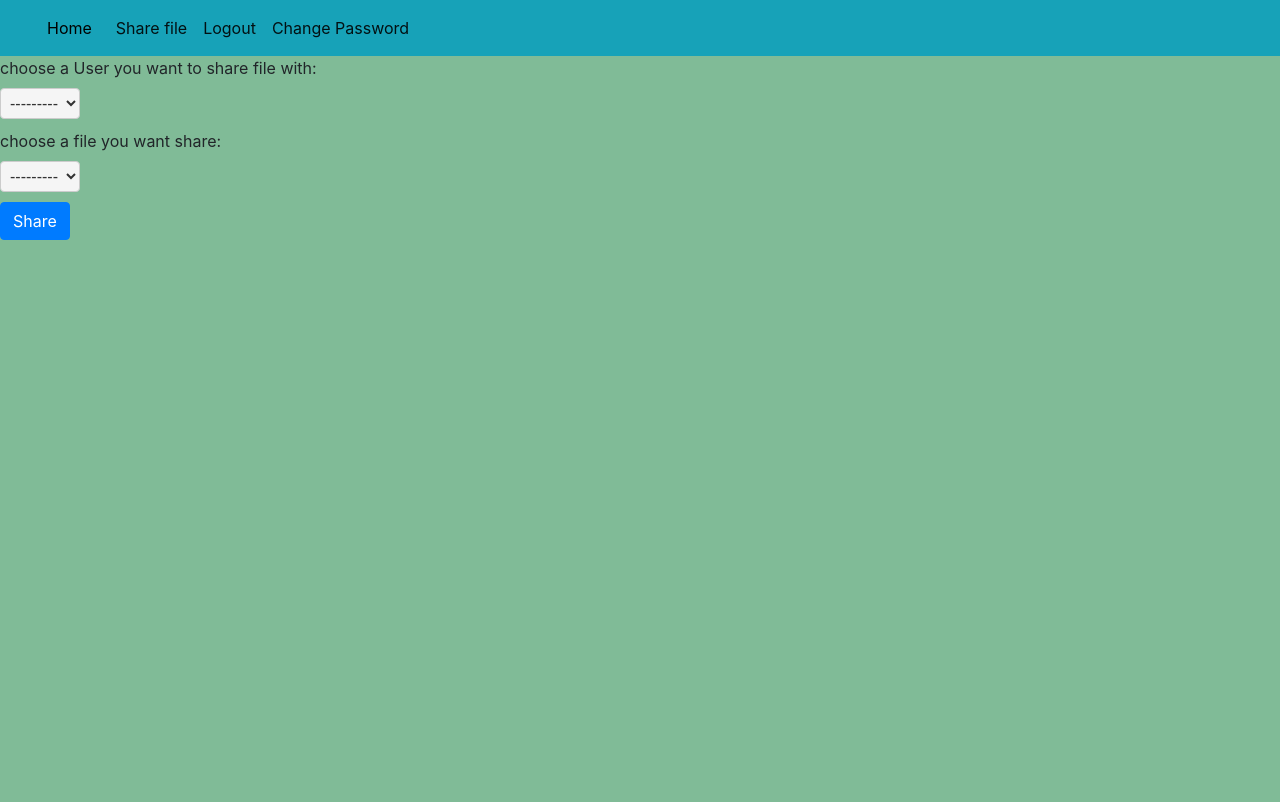
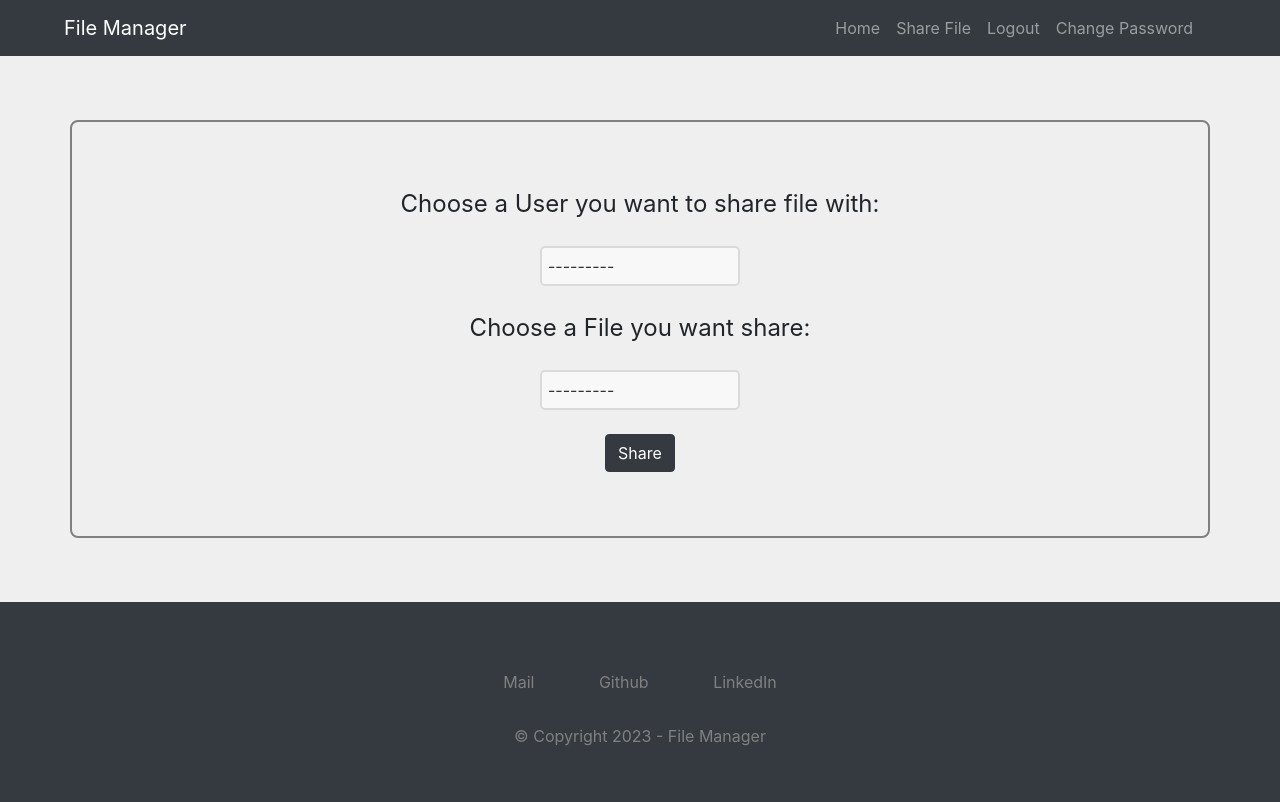
Before and after one commit to Jitendra2584/File_manager, a Django app: page /share/ in a window 1280 px wide. Before the commit the page ends 240 px from the top, so only its background shows below. Run offline with Django 4.2, Linux system fonts and the light colour scheme; the visitor is signed in with stand-in values (Sample User, id 1); data comes from the database, SQL or seed files in the repository; data that the repository does not hold is empty.

Commit message:
Changed UI and Added Footer

```diff
--- a/app/views.py
+++ b/app/views.py
@@ -85,7 +85,7 @@ def Sharepage(request):
         if form.is_valid():
             file=form.cleaned_data['shared_file']
             file.shared_with.add(form.cleaned_data['shared_with'])
-            error="file is shared, please return to home page"
+            error="File has been shared, Please return to Home Page"
             return render(request,'success.html',{'error':error})
         else:
             return HttpResponse(form.errors)
@@ -143,20 +143,20 @@ def SignupPage(request):
             pass1=form.cleaned_data['password1']
             pass2=form.cleaned_data['password2']
             if  User.objects.filter(username=uname).exists():
-                errors="Your username is already exist! or No username Provide"
+                errors="Your username already exist! or No username Provided"
                 return render (request,'signup.html',{"form":form,'errors':errors})
             if  User.objects.filter(email=email).exists():
-                errors="Your email is already exist! or no email provide"
+                errors="Your email already exist! or no email provided"
                 return render (request,'signup.html',{"form":form,'errors':errors})
             if pass1!=pass2:
-                errors="Your password and confrom password are not Same!!"
+                errors="Your password and confirm password are not Same!!"
                 return render (request,'signup.html',{"form":form,'errors':errors})
             else:
                 my_user=form.save(commit=False)
                 my_user.is_active=False
                 my_user.save()
                 activeEmail(request,my_user,request.POST.get('email'))
-                errors="please activate your account in email"
+                errors="Please activate your account in email"
                 return render(request,'login.html',{"form":form,'errors':errors})
         else:
             errors = "username either taken or use only  number,digit and character"
@@ -204,14 +204,14 @@ def password_reset_request(request):
                 email = EmailMessage(subject, message, to=[associated_user.email])
                 if email.send():
                         form = PasswordResetForm()
-                        errors="we have send a link please change your password through the link."
+                        errors="We have send a link please change your password through the link."
                         return render(request, "password_reset.html",{"form": form,"errors":errors})
 
                 else:
                     print("Problem sending reset password email, <b>SERVER PROBLEM</b>")
             # errer k sath
             else:
-                errors="please provide a valid user Email"
+                errors="Please provide a valid user Email"
                 return render(request,"password_reset.html", {"form": form,"errors": errors})
         else:
             errors=form.errors.values()
--- /dev/null
+++ b/templates/footer.html
@@ -0,0 +1,38 @@
+<style>
+    footer {
+        background-color: #343a40;
+        height: 200px;
+        display: flex;
+        flex-direction: column;
+        justify-content: center;
+        align-items: center;
+    }
+
+    .footer-links {
+        margin: 30px 10px;
+    }
+
+    .links {
+        text-decoration: none;
+        color: gray;
+        margin: 0 30px;
+    }
+
+    .links:hover {
+        text-decoration: none;
+        color: white;
+    }
+
+    footer>p {
+        color: gray;
+    }
+</style>
+<footer>
+    <div class="footer-links">
+        <a class="links" href="mailto:jitendrasingh28321155@gmail.com" target="_blank">Mail</a>
+        <a class="links" href="https://github.com/Jitendra2584" target="_blank" rel="noopener noreferrer">Github</a>
+        <a class="links" href="https://www.linkedin.com/in/jitendra-singh-4173b0244/" target="_blank"
+            rel="noopener noreferrer">LinkedIn</a>
+    </div>
+    <p class="copyright">© Copyright 2023 - File Manager</p>
+</footer>
--- a/templates/navbar.html
+++ b/templates/navbar.html
@@ -1,29 +1,33 @@
-<nav class="navbar navbar-expand-lg navbar-light bg-info">
+<style>
+    .navbar {
+        position: sticky;
+        top: 0;
+        z-index: 100;
+    }
+</style>
+
+<nav class="navbar navbar-expand-lg navbar-dark bg-dark">
+    <a class="navbar-brand ml-5" href="{% url 'home' %}">File Manager</a>
     <div class="container-fluid">
-        <a class="nav-link active" aria-current="page" href="{% url 'home' %}" style="color: black;">Home</a>
-        <button class="navbar-toggler" type="button" data-bs-toggle="collapse" data-bs-target="#navbarSupportedContent" aria-controls="navbarSupportedContent" aria-expanded="false" aria-label="Toggle navigation">
+        <button class="navbar-toggler" type="button" data-toggle="collapse" data-target="#navbarNav"
+            aria-controls="navbarNav" aria-expanded="false" aria-label="Toggle navigation">
             <span class="navbar-toggler-icon"></span>
         </button>
-        <div class="collapse navbar-collapse" id="navbarSupportedContent">
-            <ul class="navbar-nav me-auto mb-2 mb-lg-0">
+        <div class="collapse navbar-collapse mr-5" id="navbarNav">
+            <ul class="navbar-nav ml-auto">
                 <li class="nav-item">
-                    <a class="nav-link active" aria-current="page" href="{% url 'share' %}">Share file</a>
+                    <a class="nav-link" href="{% url 'home' %}">Home</a>
                 </li>
                 <li class="nav-item">
-                    <a class="nav-link active" href="{% url 'logout' %}">Logout</a>
+                    <a class="nav-link" href="{% url 'share' %}">Share File</a>
                 </li>
                 <li class="nav-item">
-                    <a class="nav-link active" href="{% url 'password_change' %}" >Change Password</a>
+                    <a class="nav-link" href="{% url 'logout' %}">Logout</a>
                 </li>
-
+                <li class="nav-item">
+                    <a class="nav-link" href="{% url 'password_change' %}">Change Password</a>
+                </li>
             </ul>
         </div>
     </div>
 </nav>
-
-<style>
-    .nav-link:hover {
-        background-color: #095a74;
-        height: 100%;
-    }
-</style>
--- a/templates/share.html
+++ b/templates/share.html
@@ -1,69 +1,85 @@
 <!doctype html>
 <html lang="en">
+
 <head>
   <!-- Required meta tags -->
   <meta charset="utf-8">
   <meta name="viewport" content="width=device-width, initial-scale=1, shrink-to-fit=no">
 
   <!-- Bootstrap CSS -->
-    <link rel="stylesheet" href="https://cdn.jsdelivr.net/npm/bootstrap@4.3.1/dist/css/bootstrap.min.css" integrity="sha384-ggOyR0iXCbMQv3Xipma34MD+dH/1fQ784/j6cY/iJTQUOhcWr7x9JvoRxT2MZw1T" crossorigin="anonymous">
-    <title>Home Page</title>
+  <link rel="stylesheet" href="https://cdn.jsdelivr.net/npm/bootstrap@4.3.1/dist/css/bootstrap.min.css"
+    integrity="sha384-ggOyR0iXCbMQv3Xipma34MD+dH/1fQ784/j6cY/iJTQUOhcWr7x9JvoRxT2MZw1T" crossorigin="anonymous">
+  <title>Share File</title>
   <link href="https://cdnjs.cloudflare.com/ajax/libs/select2/4.0.13/css/select2.min.css" rel="stylesheet">
-    <style>.custom-dropdown {
-      /* Custom background color */
-      background-color: rgb(128, 187, 151);
+  <style>
+    * {
+      margin: 0;
+      padding: 0;
+    }
 
-      /* Custom font and text color */
-      font-family: Arial, sans-serif;
-      color: #333;
+    body {
+      background-color: #EFEFEF;
+    }
 
-      /* Custom border */
-      border: 1px solid #ccc;
-      border-radius: 4px;
+    .container {
+      border: 2px solid grey;
+      border-radius: 8px;
+      margin: 5% auto;
+      padding: 5%;
+      display: flex;
+      flex-direction: column;
+      justify-content: center;
+      align-items: center;
+    }
 
-      /* Custom padding and margin */
-      padding: 5px;
-      margin-bottom: 10px;
+    select {
+      appearance: none;
+      padding: 6px;
+      font-size: 16px;
+      border: 2px solid #DADADA;
+      border-radius: 5px;
+      background-color: #F8F8F8;
+      color: #333333;
+      width: 200px;
+    }
 
-      /* Additional custom styling */
-      /* ... */
-  } body{
-    background-color: rgb(128, 187, 151);
-  }   #id_shared_with ,#id_shared_file {
-    /* Custom background color */
-    background-color: #f5f5f5;
+    select::after {
+      content: "\25BC";
+      position: absolute;
+      right: 12px;
+      top: 50%;
+      transform: translateY(-50%);
+      pointer-events: none;
+    }
 
-    /* Custom font and text color */
-    font-family: Arial, sans-serif;
-    color: #333;
 
-    /* Custom border */
-    border: 1px solid #ccc;
-    border-radius: 4px;
+    select:focus {
+      outline: none;
+      box-shadow: 0 0 5px rgba(0, 0, 0, 0.3);
+    }
 
-    /* Custom padding and margin */
-    padding: 5px;
-    margin-bottom: 10px;
-
-    /* Additional custom styling */
-    /* ... */
+    label {
+      font-size: x-large;
+      margin-bottom: 0;
     }
   </style>
 </head>
+
 <body>
   {% include 'navbar.html' %}
-    <form action="/share/" method="POST" >
+  <form action="/share/" method="POST" class="container">
     {% csrf_token %}
-      <label for="">choose a User you want to share file with:</label><br>{{form.shared_with}}<br>
-      <label for="">choose a file you want share: </label><br>{{form.shared_file}}<br>
+    <label for="">Choose a User you want to share file with:</label><br>{{form.shared_with}}<br>
+    <label for="">Choose a File you want share: </label><br>{{form.shared_file}}<br>
     <!-- {{form.shared_with}} -->
-      <button type="submit" class ="btn btn-primary">Share</button>
+    <button type="submit" class="btn btn-dark">Share</button>
     <!-- <input type="file" name="pdf">  -->
   </form>
+  {% include 'footer.html' %}
 
   <script>
     // JavaScript code
-  window.addEventListener("unload", function() {
+    window.addEventListener("unload", function () {
       // Perform an AJAX request to log out the user
       var xhr = new XMLHttpRequest();
       xhr.open("POST", "/logout/");  // Replace "/logout/" with your logout URL
@@ -72,7 +88,7 @@
       xhr.setRequestHeader("X-Requested-With", "XMLHttpRequest");
       xhr.setRequestHeader("X-CSRFToken", getCookie("csrftoken"));  // Include the CSRF token as a header
 
-    xhr.onload = function() {
+      xhr.onload = function () {
         // Handle the response if needed
       };
 
@@ -98,12 +114,12 @@
   </script>
   <script src="https://cdnjs.cloudflare.com/ajax/libs/select2/4.0.13/js/select2.min.js"></script>
   <script>
-        $(document).ready(function() {
+    $(document).ready(function () {
       $('#id_shared_file').select2();
     });
   </script>
   <script>
-          $(document).ready(function() {
+    $(document).ready(function () {
       $('#id_shared_with').select2();
     });
   </script>
@@ -112,4 +128,5 @@
   <!-- jQuery first, then Popper.js, then Bootstrap JS -->
 
 </body>
+
 </html>
--- a/templates/template_reset_password.html
+++ b/templates/template_reset_password.html
@@ -1,11 +1,13 @@
 {% autoescape off %}
 Hello {{ user.username }},
 
-We received a request to reset the password for your account for this email address. To initiate the password reset process for your account, click the link below.
+We received a request to reset the password for your account for this email address. To initiate the password reset
+process for your account, click the link below.
 
 {{ protocol }}://{{ domain }}{% url 'password_reset_confirm' uidb64=uid token=token %}
 
-This link can only be used once. If you need to reset your password again, please visit {{ protocol }}://{{domain}} and request another reset.
+This link can only be used once. If you need to reset your password again, please visit {{ protocol }}://{{domain}} and
+request another reset.
 
 If you did not make this request, you can simply ignore this email.
 
```
Also changed, not shown: templates/access_shared_file.html (+90 -13 lines), templates/error.html (+7 -3 lines), templates/home.html (+69 -20 lines), templates/login.html (+52 -38 lines), templates/password_reset.html (+32 -15 lines), templates/password_reset_confirm.html (+29 -16 lines), templates/signup.html (+51 -37 lines), templates/success.html (+7 -3 lines). Lines whose indentation alone changed are shown as unchanged.
